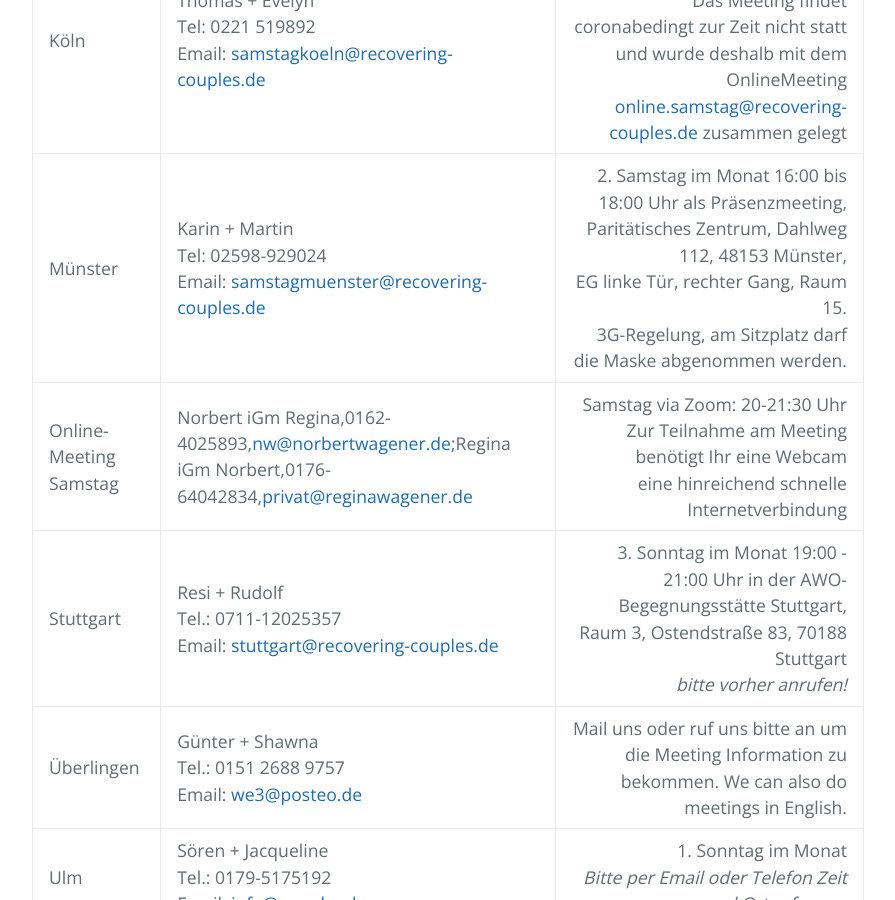
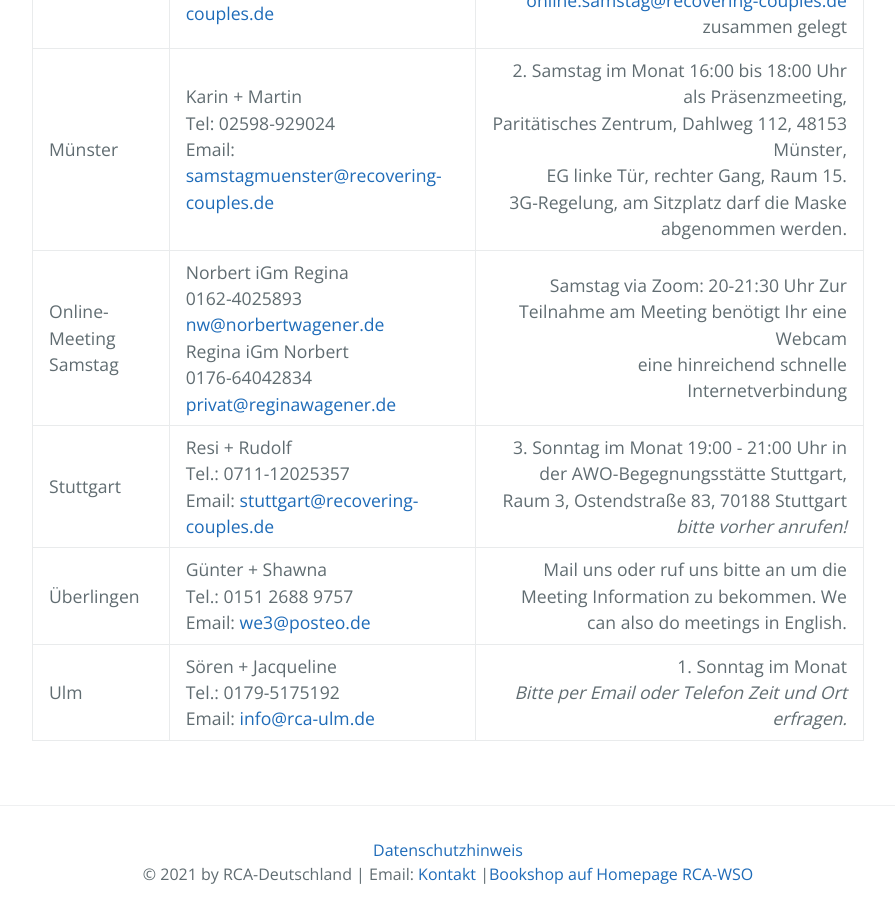
Before and after one commit to rcadeutschland/rcadeutschland.github.io, a Jekyll site: the page built from Gruppen.md, in a window 1280 px wide and 900 px high, scrolled down 903 px. Shown: the whole window, without its empty margins (192-1087 px from the left). Built offline with Jekyll 4.4.1, drawn with Linux system fonts in a browser that asks for light colours.

Commit message:
fix linebreak

```diff
--- a/Gruppen.md
+++ b/Gruppen.md
@@ -14,7 +14,7 @@
 | Kassel | Martin & Christiane<br>Tel: 0176 34325904<br>Email: <christibueks@freenet.de> | 1. Samstag im Monat<br> bitte Anmelden per Email |
 | Köln | Thomas + Evelyn<br>Tel: 0221 519892<br>Email: <samstagkoeln@recovering-couples.de> | 1. Samstag im Monat 18:00 bis 20:00 Uhr<br>Das Meeting findet coronabedingt zur Zeit nicht statt und wurde deshalb mit dem OnlineMeeting <online.samstag@recovering-couples.de> zusammen gelegt |
 | Münster | Karin + Martin<br>Tel: 02598-929024<br>Email: <samstagmuenster@recovering-couples.de> | 2. Samstag im Monat 16:00 bis 18:00 Uhr als Präsenzmeeting,<br>Paritätisches Zentrum, Dahlweg 112, 48153 Münster,<br>EG linke Tür, rechter Gang, Raum 15.<br>3G-Regelung, am Sitzplatz darf die Maske abgenommen werden.  |
-| Online-Meeting Samstag | Norbert iGm Regina,0162-4025893,<nw@norbertwagener.de>;Regina iGm Norbert,0176-64042834,<privat@reginawagener.de> | Samstag via Zoom: 20-21:30 Uhr Zur Teilnahme am Meeting benötigt Ihr eine Webcam<br> eine hinreichend schnelle Internetverbindung |
+| Online-Meeting Samstag | Norbert iGm Regina<br>0162-4025893<br><nw@norbertwagener.de><br>Regina iGm Norbert<br>0176-64042834<br><privat@reginawagener.de> | Samstag via Zoom: 20-21:30 Uhr Zur Teilnahme am Meeting benötigt Ihr eine Webcam<br> eine hinreichend schnelle Internetverbindung |
 | Stuttgart | Resi + Rudolf<br>Tel.: 0711-12025357<br>Email: <stuttgart@recovering-couples.de> | 3. Sonntag im Monat 19:00 - 21:00 Uhr in der AWO-Begegnungsstätte Stuttgart, Raum 3, Ostendstraße 83, 70188 Stuttgart<br> *bitte vorher anrufen!* |
 | Überlingen | Günter + Shawna<br>Tel.: 0151 2688 9757<br>Email: <we3@posteo.de> | Mail uns oder ruf uns bitte an um die Meeting Information zu bekommen. We can also do meetings in English. |
 | Ulm | Sören + Jacqueline<br>Tel.: 0179-5175192<br>Email: <info@rca-ulm.de> | 1. Sonntag im Monat<br> *Bitte per Email oder Telefon Zeit und Ort erfragen.* |
```
